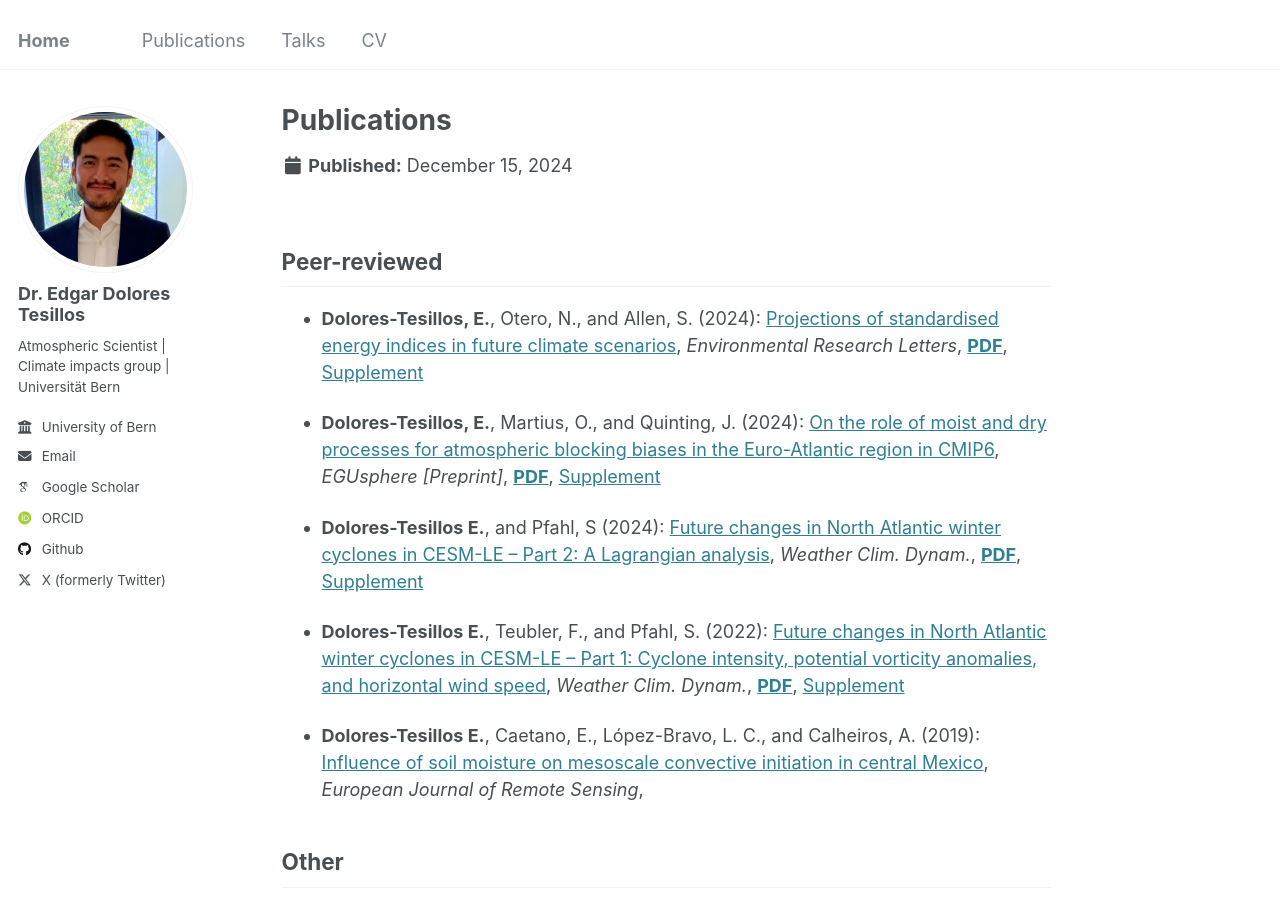
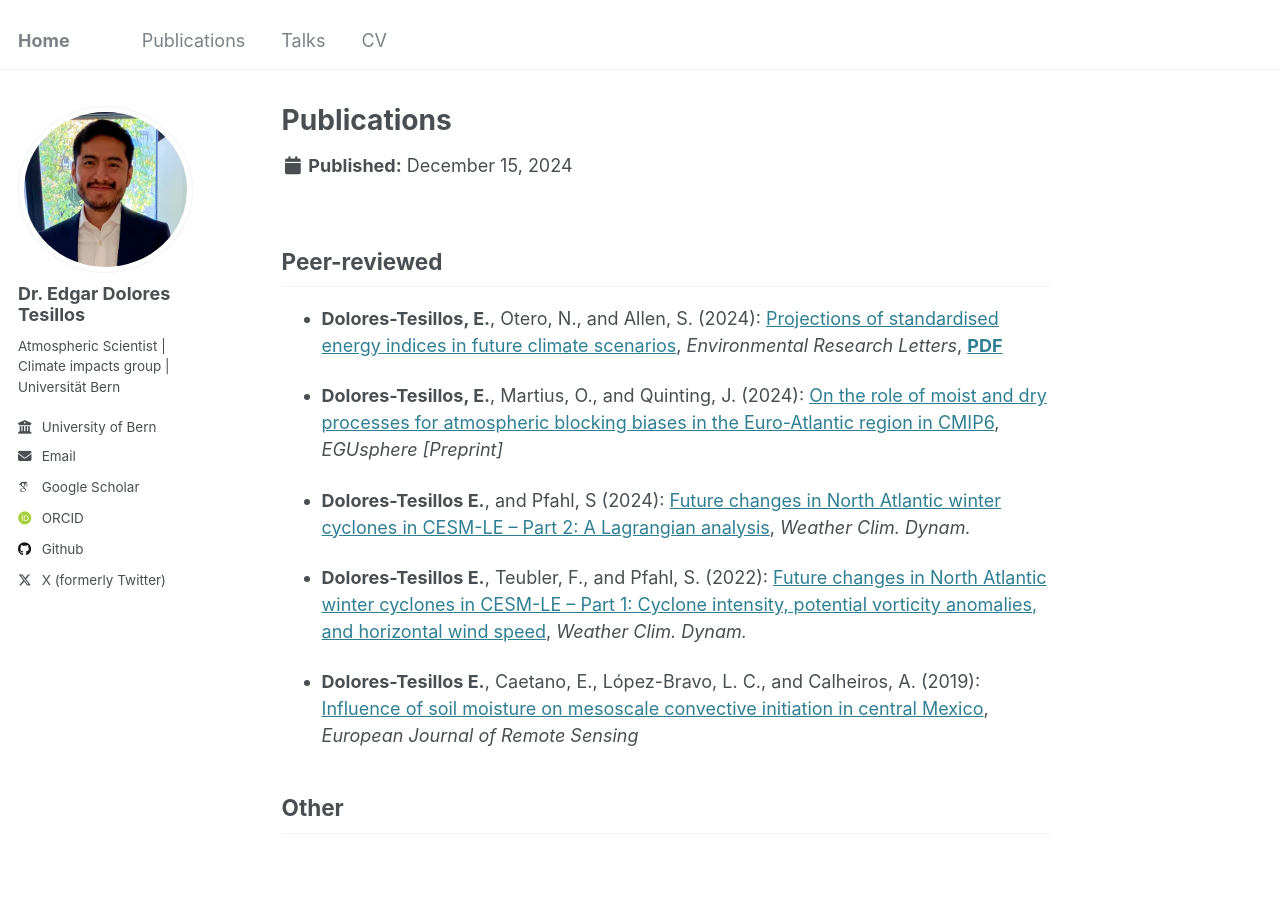
Before and after one commit to edgardotes/edgardotes.github.io, a Jekyll site: the page built from _publications/publications.md, in a window 1280 px wide and 900 px high. Built offline with Jekyll 4.4.1, drawn with Linux system fonts in a browser that asks for light colours; some web fonts are replaced.

Commit message:
Update publications.md

```diff
--- a/_publications/publications.md
+++ b/_publications/publications.md
@@ -31,30 +31,38 @@ __,
 - **Dolores-Tesillos, E.**, Otero, N., and Allen, S. (2024):
 <a href="https://doi.org/10.1088/1748-9326/ad9b3f" target="_blank">Projections of standardised energy indices in future climate scenarios</a>,
 _Environmental Research Letters_,
-<a href="/publications/Dolores2024_erl.pdf" target="_blank"><b>PDF</b></a>,
+<a href="/publications/Dolores2024_erl.pdf" target="_blank"><b>PDF</b></a>
+<!--
 <a href="/publications/supplement/Dolores2024_erl_supplement.pdf" target="_blank">Supplement</a>
+ -->
 
 - **Dolores-Tesillos, E.**, Martius, O., and Quinting, J. (2024):
 <a href="https://doi.org/10.5194/egusphere-2024-2878" target="_blank">On the role of moist and dry processes for atmospheric blocking biases in the Euro-Atlantic region in CMIP6</a>,
-_EGUsphere [Preprint]_,
+_EGUsphere [Preprint]_
+<!--
 <a href="/publications/Dolores2024_wcd_blocks.pdf" target="_blank"><b>PDF</b></a>,
 <a href="/publications/supplement/Dolores2024_wcd_blocks_supplement.pdf" target="_blank">Supplement</a>
+ -->
 
 - **Dolores-Tesillos E.**, and Pfahl, S (2024):
   <a href="https://doi.org/10.5194/wcd-5-163-2024" target="_blank">Future changes in North Atlantic winter cyclones in CESM-LE – Part 2: A Lagrangian analysis</a>,
-_Weather Clim. Dynam._,
+_Weather Clim. Dynam._
+<!--
 <a href="/publications/Dolores2024_wcd_cyclones.pdf" target="_blank"><b>PDF</b></a>,
 <a href="/publications/supplement/Dolores2024_wcd_cyclones_supplement.pdf" target="_blank">Supplement</a>
+ -->
 
 - **Dolores-Tesillos E.**, Teubler, F., and Pfahl, S. (2022):
   <a href="https://doi.org/10.5194/wcd-3-429-2022" target="_blank">Future changes in North Atlantic winter cyclones in CESM-LE – Part 1: Cyclone intensity, potential vorticity anomalies, and horizontal wind speed</a>,
-_Weather Clim. Dynam._,
+_Weather Clim. Dynam._
+<!--
 <a href="/publications/Dolores2022_wcd_cyclones.pdf" target="_blank"><b>PDF</b></a>,
 <a href="/publications/supplement/Dolores2022_wcd_cyclones_supplement.pdf" target="_blank">Supplement</a>
+ -->
 
 - **Dolores-Tesillos E.**, Caetano, E., López-Bravo, L. C., and Calheiros, A. (2019):
   <a href="https://doi.org/10.1080/22797254.2019.1700397" target="_blank">Influence of soil moisture on mesoscale convective initiation in central Mexico</a>,
-_European Journal of Remote Sensing_,
+_European Journal of Remote Sensing_
 <!--
 <a href="/publications/Dolores2022_wcd_cyclones.pdf" target="_blank"><b>PDF</b></a>,
 <a href="/publications/supplement/Dolores2022_wcd_cyclones_supplement.pdf" target="_blank">Supplement</a>
```
